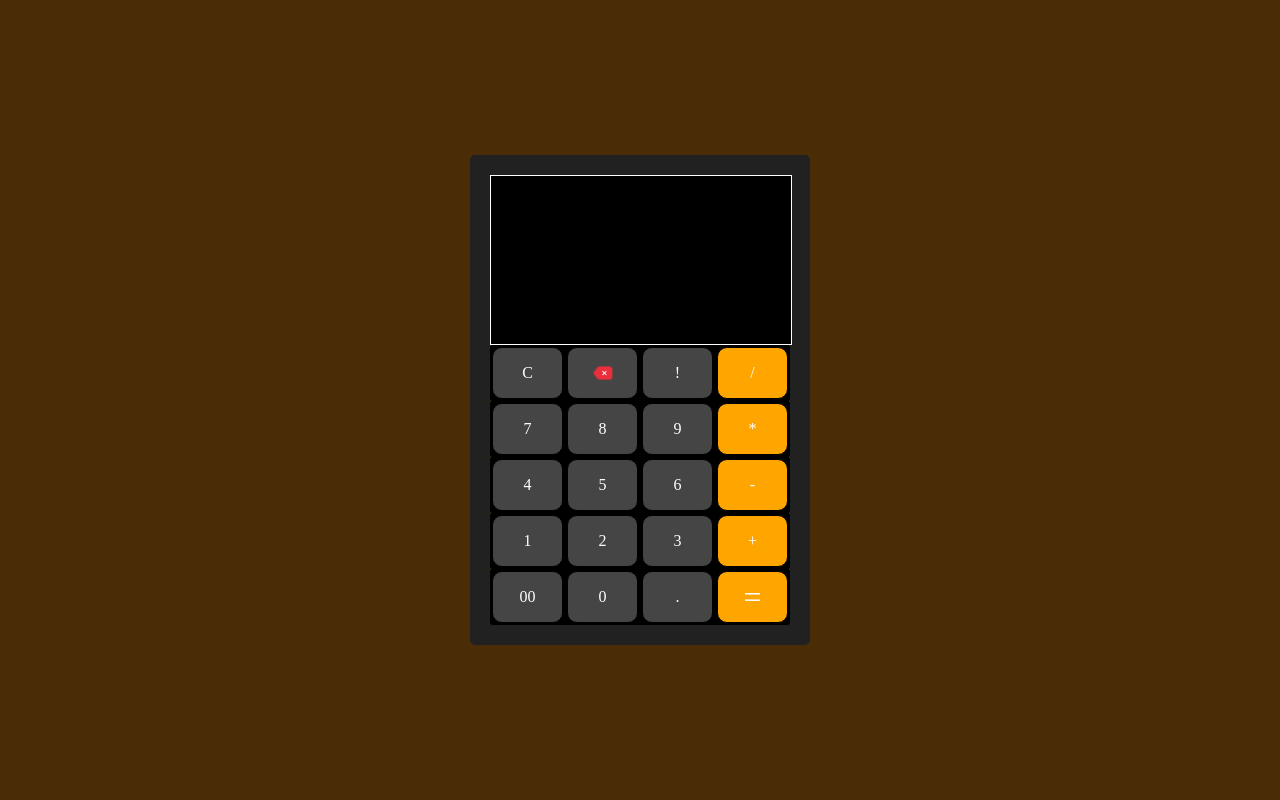
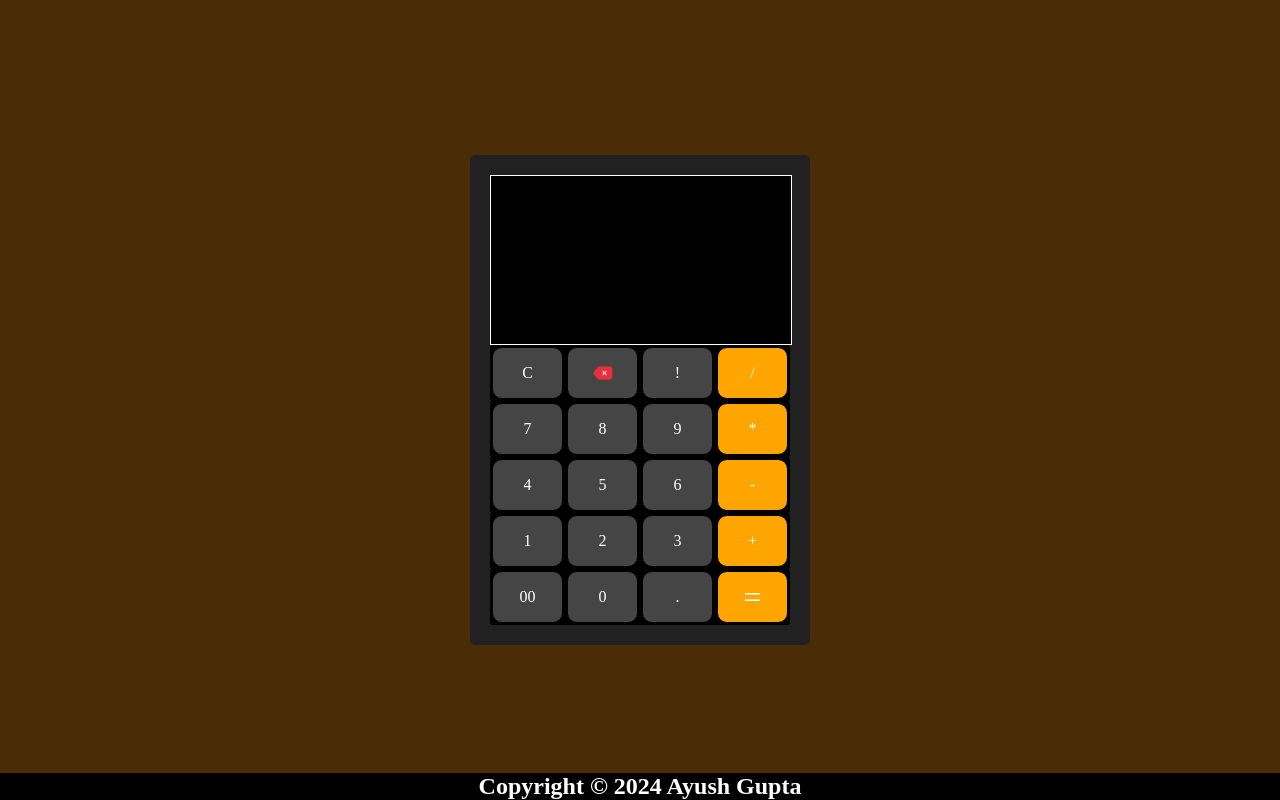
Before and after one commit to AyushSGithub24/Calculator, a plain HTML site: page index.html in a window 1280 px wide. Drawn offline with Linux system fonts and the light colour scheme.

Commit message:
added footer

```diff
--- a/index.html
+++ b/index.html
@@ -51,5 +51,10 @@
 
     </div>
     </main>
+    <footer>
+        <h2>Copyright © <script>
+            document.write(new Date().getFullYear())
+          </script>  Ayush Gupta</h2>
+    </footer>
 </body>
 </html>
--- a/style.css
+++ b/style.css
@@ -82,3 +82,12 @@ main {
     background-color: rgb(56, 245, 97);
     color: black;
 }
+footer {
+    position: absolute;
+    width: 100%;
+    bottom: 0;
+    background-color:#000000;
+    color: white;
+    text-align: center;
+
+}
```
